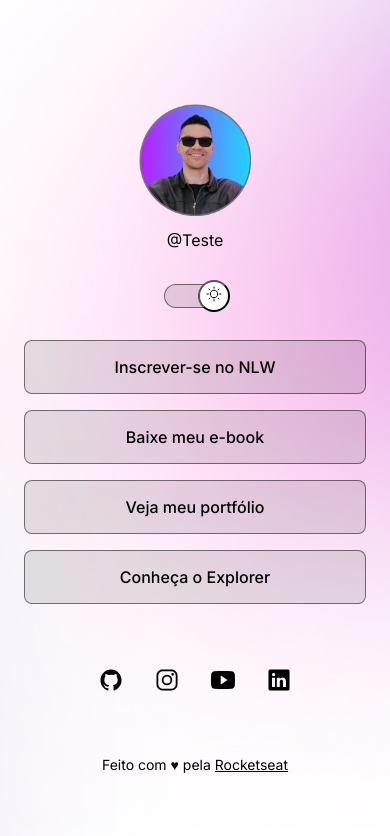
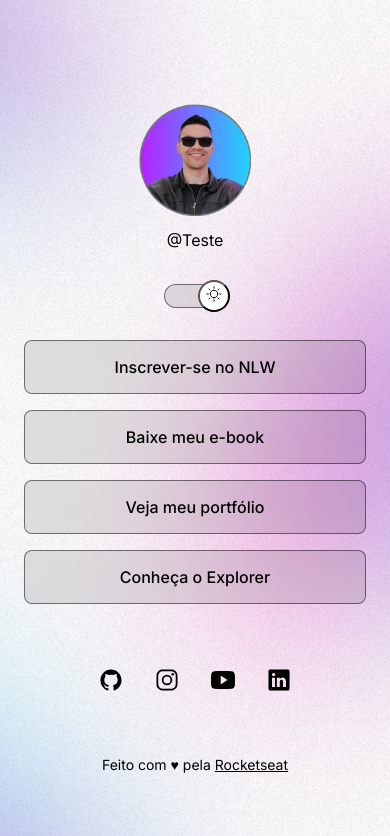
Before and after one commit to MiguelKings81/projeto, a plain HTML site: page index.html in a window 390 px wide. Both pictures are taken after a click on the element 195 px from the left and 295 px from the top of the page. Shown: the top 836 px of the page. Drawn offline with nearby package versions, Linux system fonts and the light colour scheme.

Commit message:
change bg mobile/desktop

```diff
--- a/style.css
+++ b/style.css
@@ -6,7 +6,7 @@
 
 :root {
   --text-color: white;
-  --bg-url: url(assets/bg-desktop.jpg);
+  --bg-url: url(assets/bg-mobile.jpg);
   --stroke-color: rgba(255, 255, 255, 0.5);
   --surface-color: rgba(255, 255, 255, 0.1);
   --surface-color-hover: rgba(255, 255, 255, 0.05);
@@ -16,7 +16,7 @@
 
 .light {
   --text-color: black;
-  --bg-url: url(assets/bg-desktop-light.jpg);
+  --bg-url: url(assets/bg-mobile-light.jpg);
   --stroke-color: rgba(0, 0, 0, 0.5);
   --surface-color: rgba(0, 0, 0, 0.1);
   --surface-color-hover: rgba(0, 0, 0, 0.02);
@@ -25,12 +25,13 @@
 }
 
 body {
-  /*background-image: url(assets/bg-desktop.jpg);
+  /*background-image: url(assets/bg-mobile.jpg);
   background-repeat: no-repeat;
   background-position: top center;
   background-size: cover;
 */
   background: var(--bg-url) no-repeat top center/cover;
+  height: 100%;
 }
 
 body * {
@@ -44,7 +45,7 @@ body * {
   max-width: 588px;
   /*border: 1px solid red;*/
   size: cover;
-  margin: 56px auto;
+  margin: 56px auto 256px;
   padding: 24px;
 }
 
@@ -166,3 +167,13 @@ footer {
   display: block;
   border-radius: 9999px;
 }
+
+@media (min-width: 700px) {
+  :root {
+    --bg-url: url(./assets/bg-desktop.jpg);
+  }
+
+  .light {
+    --bg-url: url(./assets/bg-desktop-light.jpg);
+  }
+}
```
